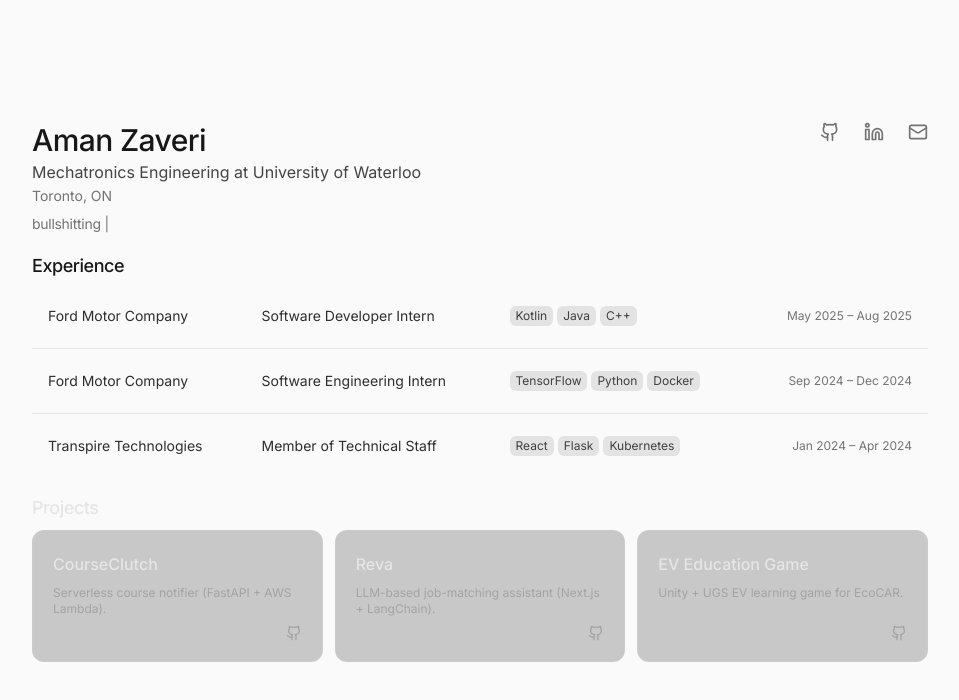
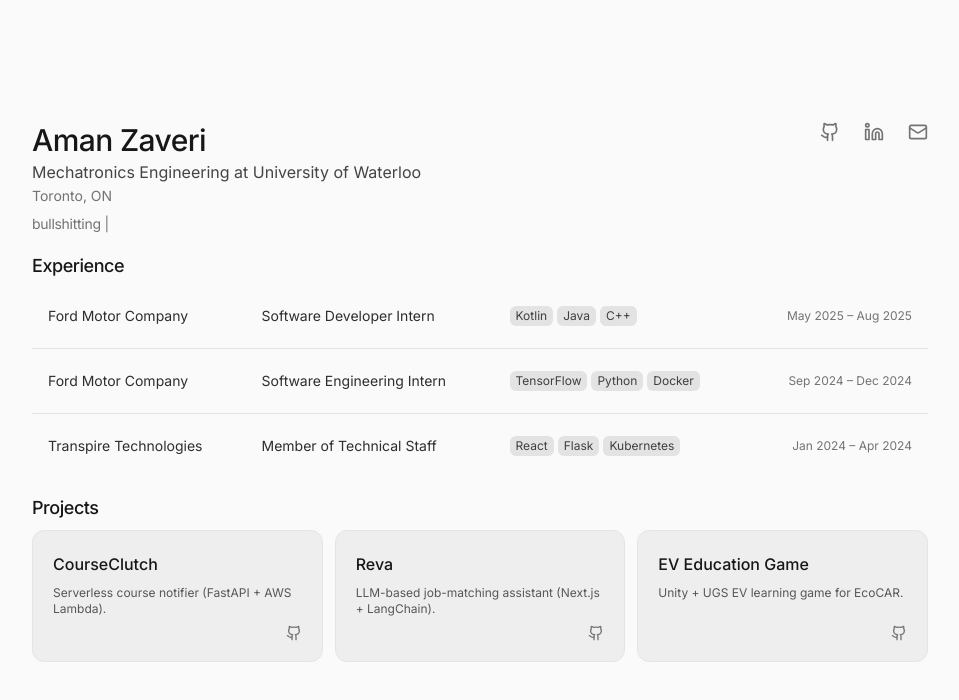
Before and after one commit to amanzav/portfolio, a Next.js app: page / in a window 1280 px wide. Shown: the top 700 px of the page, without its empty margins (160-1119 px from the left). Built offline with nearby package versions, Linux system fonts and the light colour scheme.

Commit message:
fixed hardcoded styling in projects

```diff
--- a/components/Projects.tsx
+++ b/components/Projects.tsx
@@ -36,7 +36,7 @@ export function Projects() {
       transition={{ duration: 0.18, ease: "easeOut", delay: 0.15 }}
       className="pb-4"
     >
-      <h2 className="text-lg font-medium text-neutral-200 mb-2 tracking-tight">Projects</h2>
+      <h2 className="text-lg font-medium text-foreground mb-2 tracking-tight">Projects</h2>
 
       <div className="grid grid-cols-1 md:grid-cols-3 gap-3">
         {projects.map((project, index) => (
@@ -46,13 +46,13 @@ export function Projects() {
             whileInView={{ opacity: 1, y: 0 }}
             viewport={{ once: true }}
             transition={{ duration: 0.2, ease: "easeOut", delay: index * 0.05 }}
-            className="rounded-xl border border-white/5 bg-black/20 p-5 transition-transform duration-150 hover:scale-[1.02] hover:-translate-y-[2px]"
+            className="rounded-xl border border-border bg-foreground/5 p-5 transition-transform duration-150 hover:scale-[1.02] hover:-translate-y-[2px]"
           >
             <div className="flex flex-col h-full">
-              <h3 className="font-medium text-neutral-200 mb-2">
+              <h3 className="font-medium text-foreground mb-2">
                 {project.name}
               </h3>
-              <p className="text-xs text-neutral-400 mb-auto">{project.description}</p>
+              <p className="text-xs text-foreground/70 mb-auto">{project.description}</p>
 
               <div className="flex justify-end mt-2">
                 {project.github && (
@@ -60,7 +60,7 @@ export function Projects() {
                     href={project.github}
                     target="_blank"
                     rel="noopener noreferrer"
-                    className="text-neutral-400 hover:text-neutral-100 transition-colors"
+                    className="text-muted hover:text-foreground transition-colors"
                     aria-label={`GitHub repository for ${project.name}`}
                   >
                     <Github size={16} />
```
